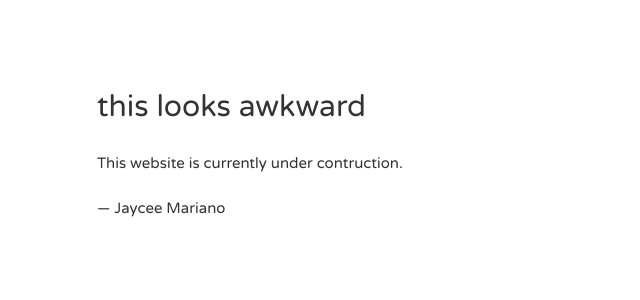
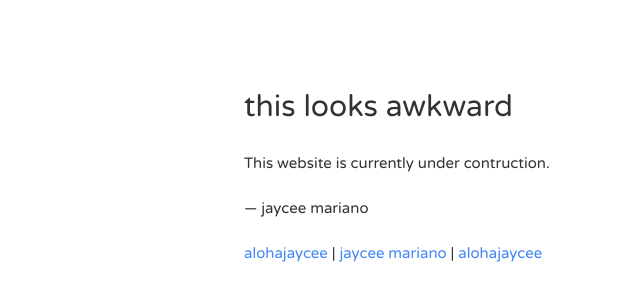
Before and after one commit to alohajaycee/alohajaycee.github.io, a plain HTML site: page index.html in a window 1280 px wide. Shown: the part 102-402 px from the top of the page, without its empty margins (53-693 px from the left). Drawn offline with nearby package versions, Linux system fonts and the light colour scheme; some icons are missing.

Commit message:
add social media

```diff
--- a/index.html
+++ b/index.html
@@ -9,13 +9,16 @@
   <link href="https://fonts.googleapis.com/icon?family=Material+Icons" rel="stylesheet">
   <link href="css/materialize.css" type="text/css" rel="stylesheet" media="screen,projection"/>
   <link href="css/style.css" type="text/css" rel="stylesheet" media="screen,projection"/>
+  <link rel="stylesheet" href="https://d1azc1qln24ryf.cloudfront.net/114779/Socicon/style-cf.css?u8vidh">
+
   <style>
     body { text-align: center; padding: 150px; }
     h1 { font-size: 30px; }
-    body { font-family: 'Varela Round', sans-serif; color: #333; }
+    body, a { font-family: 'Varela Round', sans-serif; color: #333; }
     article { display: block; text-align: left; width: 100%; margin: 0 auto; }
-    a { color: #dc8100; text-decoration: none; }
+    a { color: #4287f5; text-decoration: none; }
     a:hover { color: #333; text-decoration: none; }
+    .mycon {vertical-align: middle }
   </style>
 
 </head>
@@ -24,11 +27,19 @@
 
 
   <article>
+<div class="container">
+
+    <div class="col s12">
       <h1>this looks awkward</h1>
       <div>
           <p>This website is currently under contruction.</p>
-          <p>&mdash; Jaycee Mariano</p>
+          <p>&mdash; jaycee mariano</p>
+          <p><i class="socicon-instagram mycon"></i><a href="https://instagram.com/alohajaycee"> alohajaycee</a> | <i class="socicon-youtube mycon"></i><a href="https://youtube.com/jayceemariano"> jaycee mariano</a> | <i class="socicon-twitter mycon"></i><a href="https://facebook.com/alohajaycee"> alohajaycee</a></p>
+
       </div>
+    </div>
+  </div>
+
   </article>
   <!--  Scripts-->
   <script src="https://code.jquery.com/jquery-2.1.1.min.js"></script>
```
